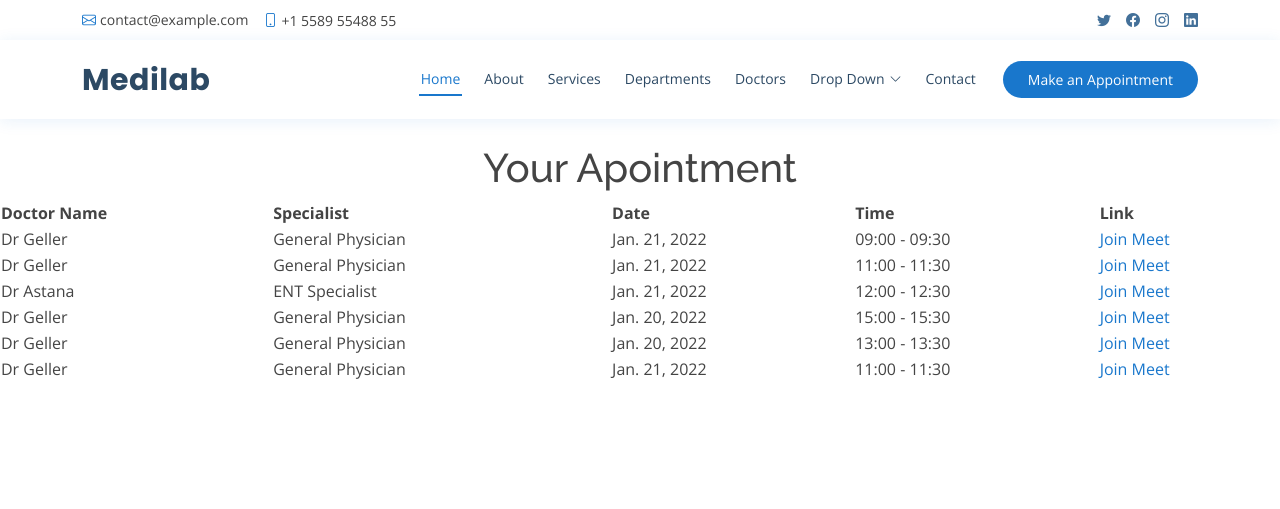
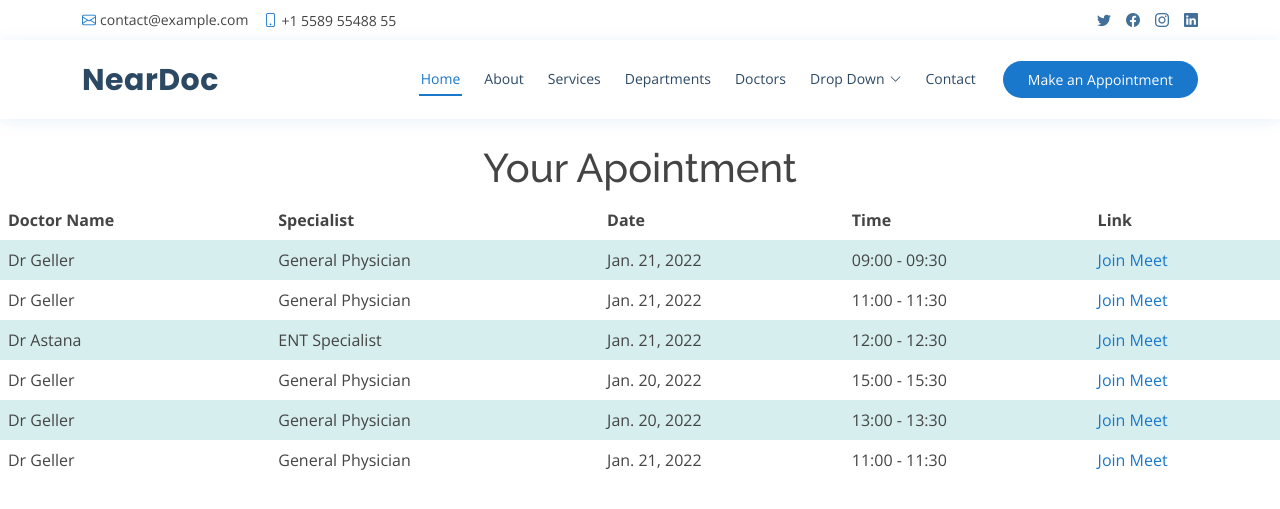
Before and after one commit to WizardMaster74/My_HCMS, a Django app: template templates/my_meeting.html in a window 1280 px wide. Shown: the top 509 px of the page. Run offline with Django 4.2, Linux system fonts and the light colour scheme; the template is opened without the code that fills it: values that come from a table or form of the project are taken from there, others are empty; data comes from the database, SQL or seed files in the repository; both versions use the stored data as it was after the commit; parts of the project's set-up code (start-up, migrations or seed data) failed here and were passed over; some libraries are stand-ins or nearby versions.

Commit message:
Medilab to NearDoc

```diff
--- a/templates/home.html
+++ b/templates/home.html
@@ -44,7 +44,6 @@
         <ul>
           <li><a class="nav-link scrollto " href="#hero">Home</a></li>
           <li><a class="nav-link scrollto" href="#about">Find Doctors</a></li>
-          <li><a class="nav-link scrollto" href="#services">Video Consult</a></li>
           <li><a class="nav-link scrollto" href="/shop">Medicines</a></li>
           <li><a class="nav-link scrollto" href="/shoplabtest">Lab Tests</a></li>
           <li><a class="nav-link scrollto" href="/testapp/finance/">Financial Aid</a></li>
--- a/templates/my_meeting.html
+++ b/templates/my_meeting.html
@@ -33,11 +33,26 @@
     <link href="{% static 'assets/css/style.css' %}" rel="stylesheet">
 
     <!-- =======================================================
-  * Template Name: Medilab - v4.7.0
-  * Template URL: https://bootstrapmade.com/medilab-free-medical-bootstrap-theme/
+  * Template Name: NearDoc - v4.7.0
+  * Template URL: https://bootstrapmade.com/NearDoc-free-medical-bootstrap-theme/
   * Author: BootstrapMade.com
   * License: https://bootstrapmade.com/license/
   ======================================================== -->
+  <style>
+    table {
+      border-collapse: collapse;
+      width: 100%;
+    }
+
+    th, td {
+      text-align: left;
+      padding: 8px;
+    }
+
+    tr:nth-child(even) {
+      background-color: #D6EEEE;
+    }
+    </style>
 </head>
 
 <body>
@@ -62,7 +77,7 @@
     <header id="header" class="fixed-top">
         <div class="container d-flex align-items-center">
 
-            <h1 class="logo me-auto"><a href="index.html">Medilab</a></h1>
+            <h1 class="logo me-auto"><a href="index.html">NearDoc</a></h1>
             <!-- Uncomment below if you prefer to use an image logo -->
             <!-- <a href="index.html" class="logo me-auto"><img src="assets/img/logo.png" alt="" class="img-fluid"></a>-->
 
```
Also changed, not shown: db.sqlite3.
